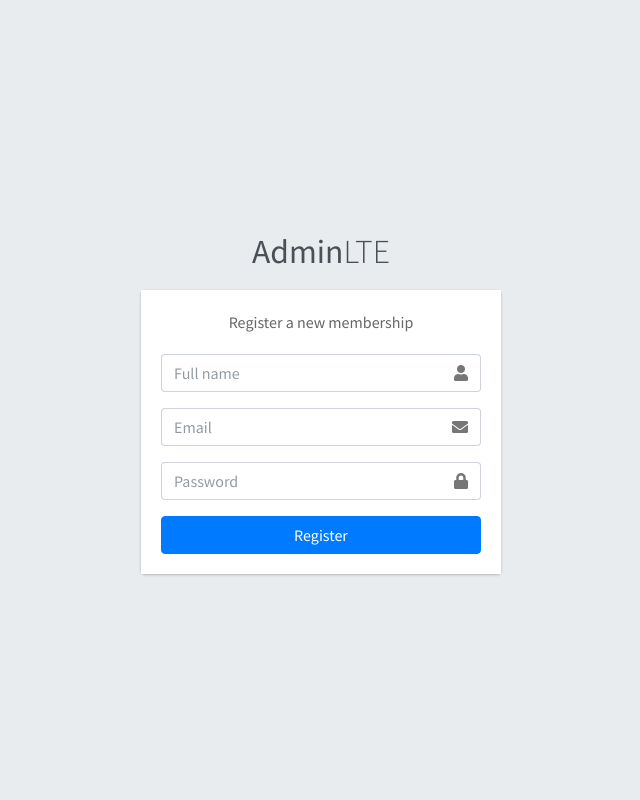
After one commit to zahara12/ResponsiWebLanjut, a CodeIgniter 4 app: template app/Views/v_register.php in a window 1280 px wide. The commit adds this page. Shown: the whole page, without its empty margins (319-959 px from the left). Run offline with PHP 8.4 and a stand-in for CodeIgniter, Linux system fonts and the light colour scheme; the template is opened without the code that fills it, so the values that code supplies are empty; some libraries are stand-ins or nearby versions.

Commit message:
fourth commit

```diff
--- a/app/Config/Routes.php
+++ b/app/Config/Routes.php
@@ -52,6 +52,8 @@
 	echo view('v_about');
 	echo view('layouts/footer');
 });
+$routes->get('/register', 'RegisterController::index');
+$routes->post('/saveRegister', 'RegisterController::saveRegister');
 /*
  * --------------------------------------------------------------------
  * Additional Routing
--- a/app/Views/template.php
+++ b/app/Views/template.php
@@ -26,8 +26,6 @@
   <!-- summernote -->
   <link rel="stylesheet" href="/assets/adminlte/plugins/summernote/summernote-bs4.min.css">
 </head>
-<body class="hold-transition sidebar-mini layout-fixed">
-
 
 <?= $this->renderSection('content');?>
 
--- /dev/null
+++ b/app/Views/v_register.php
@@ -0,0 +1,54 @@
+<?= $this->extend('template');?>
+<?= $this->section('content');?>
+<body class="hold-transition register-page">
+<div class="register-box">
+  <div class="register-logo">
+    <a href="/assets/adminlte/index2.html"><b>Admin</b>LTE</a>
+  </div>
+
+  <div class="card">
+    <div class="card-body register-card-body">
+      <p class="login-box-msg">Register a new membership</p>
+
+      <form action="/saveRegister" method="post">
+        <div class="input-group mb-3">
+          <input type="text" class="form-control" placeholder="Full name" id="fullname" name="fullname">
+          <div class="input-group-append">
+            <div class="input-group-text">
+              <span class="fas fa-user"></span>
+            </div>
+          </div>
+        </div>
+        <div class="input-group mb-3">
+          <input type="email" class="form-control" placeholder="Email" id="email" name="email">
+          <div class="input-group-append">
+            <div class="input-group-text">
+              <span class="fas fa-envelope"></span>
+            </div>
+          </div>
+        </div>
+        <div class="input-group mb-3">
+          <input type="password" class="form-control" placeholder="Password" id="password" name="password">
+          <div class="input-group-append">
+            <div class="input-group-text">
+              <span class="fas fa-lock"></span>
+            </div>
+          </div>
+        </div>
+
+        <div class="row">
+
+          <!-- /.col -->
+          <div class="col-12">
+            <button type="submit" class="btn btn-primary btn-block">Register</button>
+          </div>
+          <!-- /.col -->
+        </div>
+      </form>
+
+    </div>
+    <!-- /.form-box -->
+  </div><!-- /.card -->
+</div>
+<!-- /.register-box -->
+<?= $this->endSection();?>
--- a/app/Views/view_admin.php
+++ b/app/Views/view_admin.php
@@ -1,7 +1,7 @@
 <?= $this->extend('template');?>
 
 <?= $this->section('content');?>
-
+<body class="hold-transition sidebar-mini layout-fixed">
 <div class="wrapper">
 
   <!-- Preloader -->
```
Also changed, not shown: app/Controllers/RegisterController.php (added, +32 -0 lines), app/Database/Migrations/2021-10-07-051530_User.php (added, +40 -0 lines), app/Models/UserModel.php (added, +12 -0 lines).
